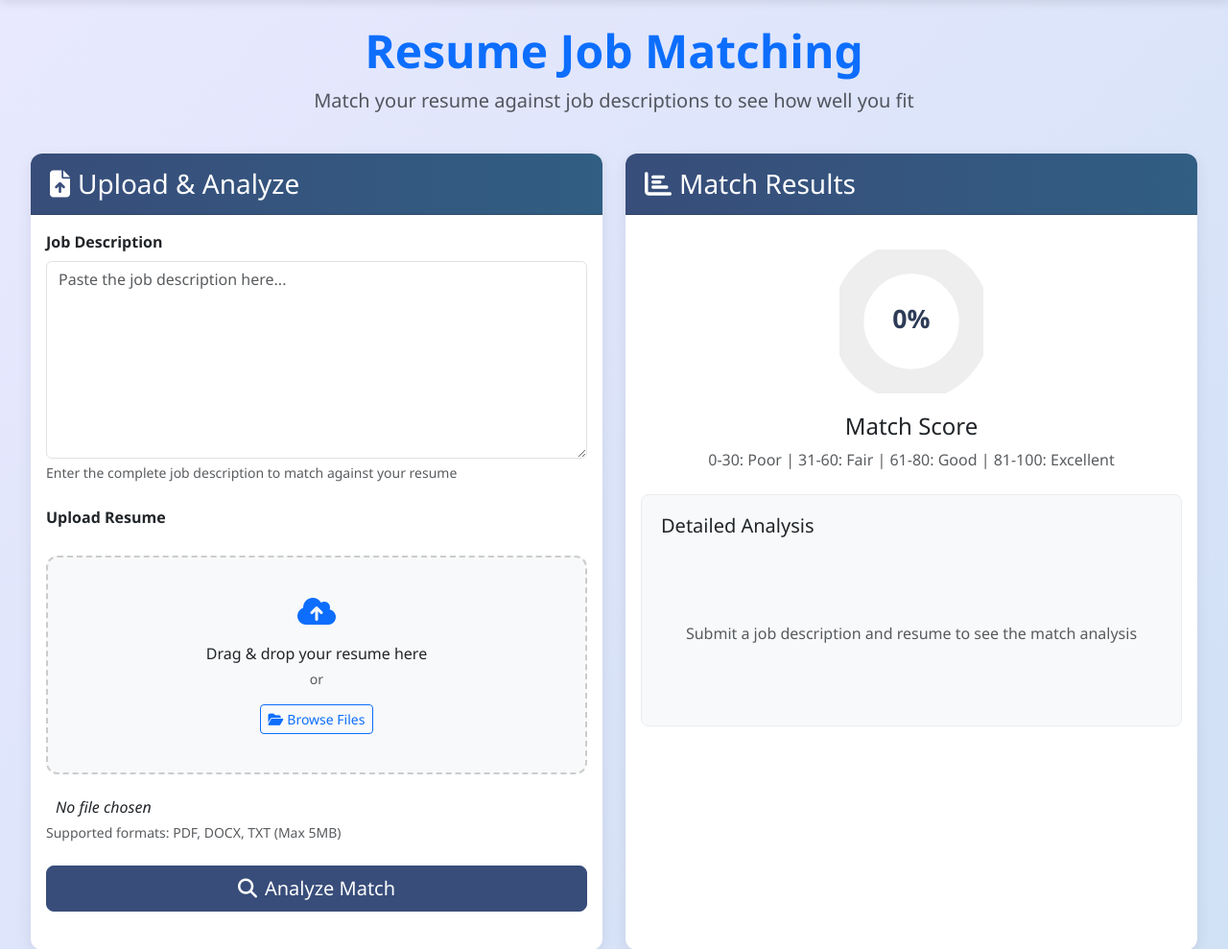
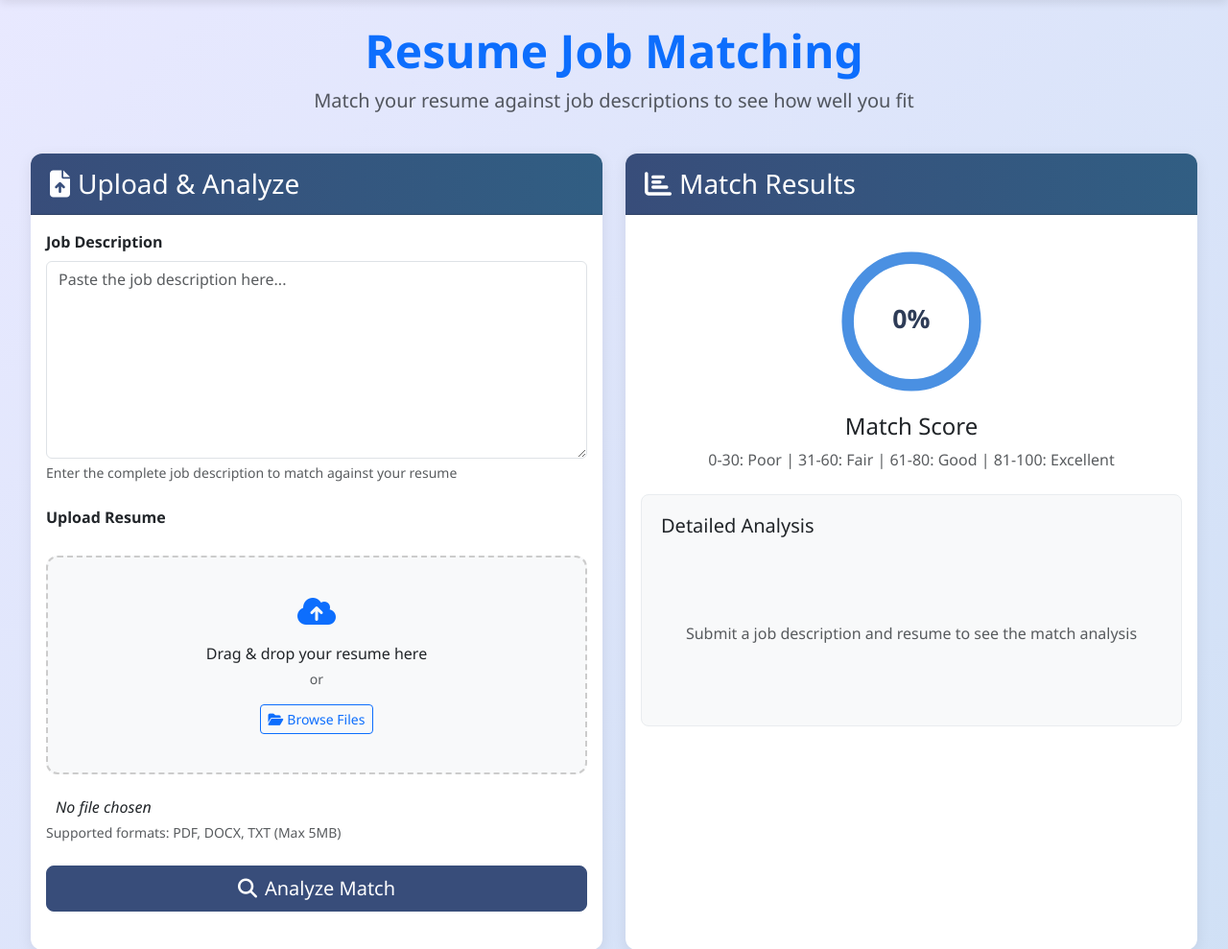
Before and after one commit to Rhythmofthebeat/Resume, a Flask app: page /resume-jobmatch in a window 1280 px wide. Shown: the part 66-1055 px from the top of the page at 96% size. Run offline with Flask 3, Linux system fonts and the light colour scheme; parts of the project's set-up code (start-up, migrations or seed data) failed here and were passed over.

Commit message:
Update resumemat.html

```diff
--- a/website/templates/resumemat.html
+++ b/website/templates/resumemat.html
@@ -31,22 +31,20 @@
         height: 100%;
     }
 
-    .circle-bg {
-        fill: none;
-        stroke: #eee;
-        stroke-width: 8;
-    }
-
+    .circle-bg,
 .circle {
     fill: none;
-        stroke-width: 8;
+    stroke-width: 3;
     stroke-linecap: round;
     transform: rotate(-90deg);
     transform-origin: center;
-        stroke-dasharray: 100 100;
-        stroke-dashoffset: 100;
+    shape-rendering: geometricPrecision; /* <-- smooths it */
+
+    stroke: #4a90e2; /* Default color */
     transition: stroke-dashoffset 1s ease-out, stroke 0.3s ease;
+
 }
+
 
     .percentage {
         fill: var(--dark);
@@ -196,13 +194,17 @@
                         <div class="score-circle mx-auto">
                             <svg viewBox="0 0 36 36" class="circular-chart">
                                 <path class="circle-bg"
+      stroke="#eee"
       d="M18 2.0845
          a 15.9155 15.9155 0 0 1 0 31.831
-                                       a 15.9155 15.9155 0 0 1 0 -31.831"/>
+         a 15.9155 15.9155 0 0 1 0 -31.831" />
+
 <path class="circle"
+      stroke="#4a90e2"
       d="M18 2.0845
          a 15.9155 15.9155 0 0 1 0 31.831
-                                       a 15.9155 15.9155 0 0 1 0 -31.831"/>
+         a 15.9155 15.9155 0 0 1 0 -31.831" />
+
                                 <text x="18" y="18" class="percentage">{{ score_value or 0 }}%</text>
                             </svg>
                         </div>
```
Lines whose indentation alone changed are shown as unchanged.
